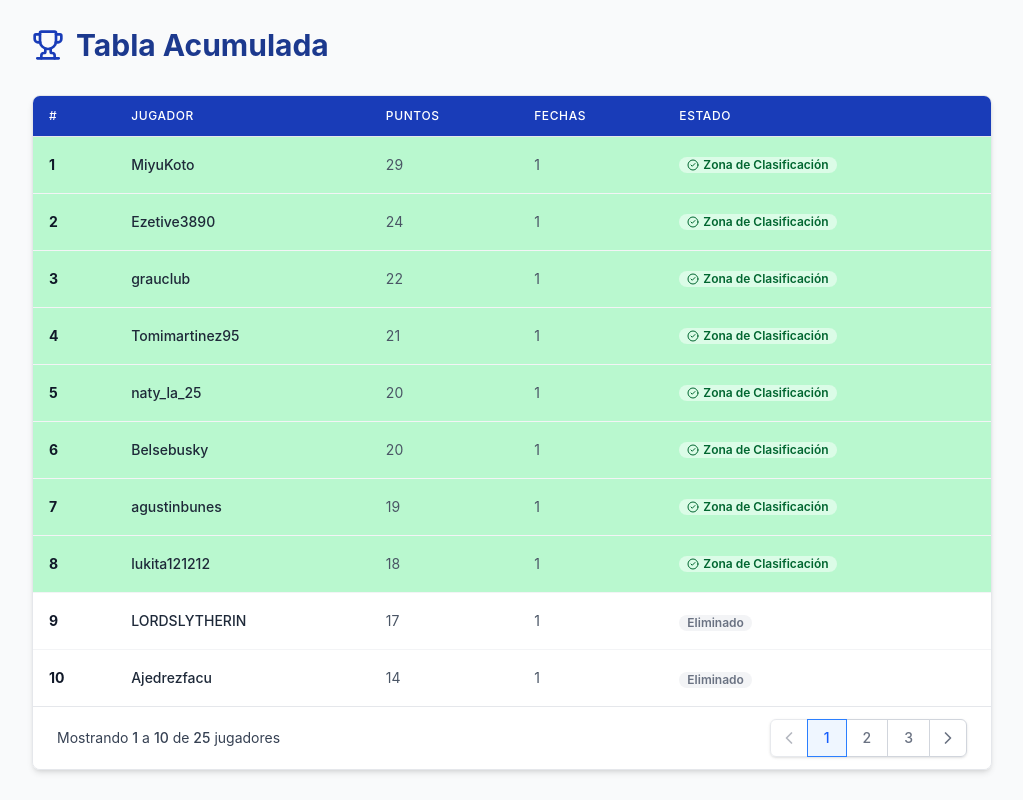
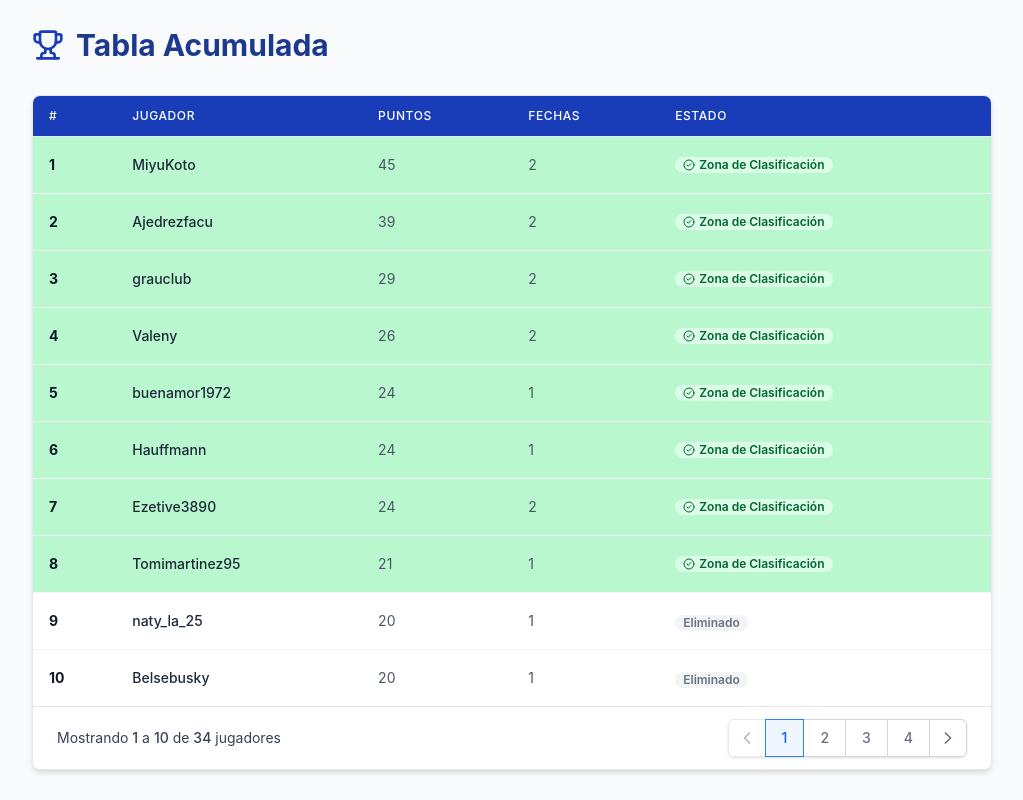
Before and after one commit to clubajedrezinformatica/ajedrez_dataviz, a React (Vite) app in the folder projects/05-prix-online-2/: page / in a window 1280 px wide. Shown: the part 840-1640 px from the top of the page, without its empty margins (128-1151 px from the left). Built offline with nearby package versions, Linux system fonts and the light colour scheme.

Commit message:
Actualización post-fecha 2

```diff
--- a/projects/05-prix-online-2/src/App.jsx
+++ b/projects/05-prix-online-2/src/App.jsx
@@ -21,38 +21,46 @@ import logoUNLP from './assets/logo_unlp.png';
 import logoInformatica from './assets/logo_fi.jpg';
 import fondoAjedrez from './assets/ajedrez-fondo-2.jpg'
 
-// --- MOCK DATA ---
 const initialPlayers = [
-  { id: 1, nick: 'MiyuKoto', points: 29, tournaments: 1 },
-  { id: 2, nick: 'Ezetive3890', points: 24, tournaments: 1 },
-  { id: 3, nick: 'grauclub', points: 22, tournaments: 1 },
-  { id: 4, nick: 'Tomimartinez95', points: 21, tournaments: 1 },
-  { id: 5, nick: 'naty_la_25', points: 20, tournaments: 1 },
-  { id: 6, nick: 'Belsebusky', points: 20, tournaments: 1 },
-  { id: 7, nick: 'agustinbunes', points: 19, tournaments: 1 },
-  { id: 8, nick: 'lukita121212', points: 18, tournaments: 1 },
-  { id: 9, nick: 'LORDSLYTHERIN', points: 17, tournaments: 1 },
-  { id: 10, nick: 'Ajedrezfacu', points: 14, tournaments: 1 },
-  { id: 11, nick: 'alex2018inf', points: 14, tournaments: 1 },
-  { id: 12, nick: 'nicootinaa', points: 13, tournaments: 1 },
-  { id: 13, nick: 'FernandoPoratto', points: 12, tournaments: 1 },
-  { id: 14, nick: 'Valeny', points: 11, tournaments: 1 },
-  { id: 15, nick: 'VivaCFK', points: 10, tournaments: 1 },
-  { id: 16, nick: 'ikeandas', points: 4, tournaments: 1 },
-  { id: 17, nick: 'Volvedor', points: 4, tournaments: 1 },
-  { id: 18, nick: 'C5h6n2o2', points: 2, tournaments: 1 },
-  { id: 19, nick: 'manucho18', points: 2, tournaments: 1 },
-  { id: 20, nick: 'poder-ozo', points: 2, tournaments: 1 },
-  { id: 21, nick: 'MTJRFAN2', points: 2, tournaments: 1 },
-  { id: 22, nick: 'evaristom', points: 0, tournaments: 1 },
-  { id: 23, nick: 'FuerzasArmadas', points: 0, tournaments: 1 },
-  { id: 24, nick: 'Lucio1993', points: 0, tournaments: 1 },
-  { id: 25, nick: 'chimillanes', points: 0, tournaments: 1 },
+  { id: 1, nick: 'MiyuKoto', points: 45, tournaments: 2 },
+  { id: 2, nick: 'Ajedrezfacu', points: 39, tournaments: 2 },
+  { id: 3, nick: 'grauclub', points: 29, tournaments: 2 },
+  { id: 4, nick: 'Valeny', points: 26, tournaments: 2 },
+  { id: 5, nick: 'buenamor1972', points: 24, tournaments: 1 },
+  { id: 6, nick: 'Hauffmann', points: 24, tournaments: 1 },
+  { id: 7, nick: 'Ezetive3890', points: 24, tournaments: 2 },
+  { id: 8, nick: 'Tomimartinez95', points: 21, tournaments: 1 },
+  { id: 9, nick: 'naty_la_25', points: 20, tournaments: 1 },
+  { id: 10, nick: 'Belsebusky', points: 20, tournaments: 1 },
+  { id: 11, nick: 'lukita121212', points: 20, tournaments: 2 },
+  { id: 12, nick: 'agustinbunes', points: 19, tournaments: 1 },
+  { id: 13, nick: 'LORDSLYTHERIN', points: 17, tournaments: 1 },
+  { id: 14, nick: 'alex2018inf', points: 14, tournaments: 2 },
+  { id: 15, nick: 'nicootinaa', points: 13, tournaments: 1 },
+  { id: 16, nick: 'alekinee', points: 16, tournaments: 1 },
+  { id: 17, nick: 'FernandoPoratto', points: 16, tournaments: 2 },
+  { id: 18, nick: 'VivaCFK', points: 10, tournaments: 1 },
+  { id: 19, nick: 'FranCatalano', points: 9, tournaments: 1 },
+  { id: 20, nick: 'ikeandas', points: 9, tournaments: 2 },
+  { id: 21, nick: 'MTJRFAN2', points: 9, tournaments: 2 },
+  { id: 22, nick: 'dfarchich', points: 8, tournaments: 1 },
+  { id: 23, nick: 'hengui', points: 6, tournaments: 1 },
+  { id: 24, nick: 'ninjago27', points: 6, tournaments: 1 },
+  { id: 25, nick: 'onairam1', points: 5, tournaments: 1 },
+  { id: 26, nick: 'Volvedor', points: 4, tournaments: 1 },
+  { id: 27, nick: 'poder-ozo', points: 4, tournaments: 2 },
+  { id: 28, nick: 'Estudio91', points: 3, tournaments: 1 },
+  { id: 29, nick: 'C5h6n2o2', points: 2, tournaments: 1 },
+  { id: 30, nick: 'manucho18', points: 2, tournaments: 1 },
+  { id: 31, nick: 'evaristom', points: 0, tournaments: 1 },
+  { id: 32, nick: 'FuerzasArmadas', points: 0, tournaments: 1 },
+  { id: 33, nick: 'Lucio1993', points: 0, tournaments: 1 },
+  { id: 34, nick: 'chimillanes', points: 0, tournaments: 1 },
 ];
 
 const tournamentDates = [
   { date: 1, day: '09 de Agosto', status: 'past', link: 'https://lichess.org/tournament/mhvD5tb9' },
-  { date: 2, day: '17 de Agosto', status: 'upcoming', dayOfWeek: 'Lunes', time: '20:30', link: 'https://lichess.org/tournament/MxBsPRVH' },
+  { date: 2, day: '17 de Agosto', status: 'past', dayOfWeek: 'Lunes', time: '20:30', link: 'https://lichess.org/tournament/MxBsPRVH' },
   { date: 3, day: '23 de Agosto', status: 'upcoming', link: 'https://lichess.org/tournament/IfsCbYsv' },
   { date: 4, day: '30 de Agosto', status: 'upcoming', link: 'https://lichess.org/tournament/C4Jue0rf' },
   { date: 5, day: '06 de Septiembre', status: 'upcoming', link: 'https://lichess.org/tournament/83kg4qfx' },
@@ -318,7 +326,7 @@ const GameOfTheWeek = () => (
         {/* Iframe interactivo de Lichess */}
         <div className="w-full max-w-2xl mx-auto rounded-lg overflow-hidden shadow-md bg-white">
           <iframe
-            src="https://lichess.org/embed/bxBff24J?theme=auto&bg=auto"
+            src="https://lichess.org/embed/VttAxW7z?theme=auto&bg=auto"
             width="100%"
             height="600"
             frameBorder="0"
```
